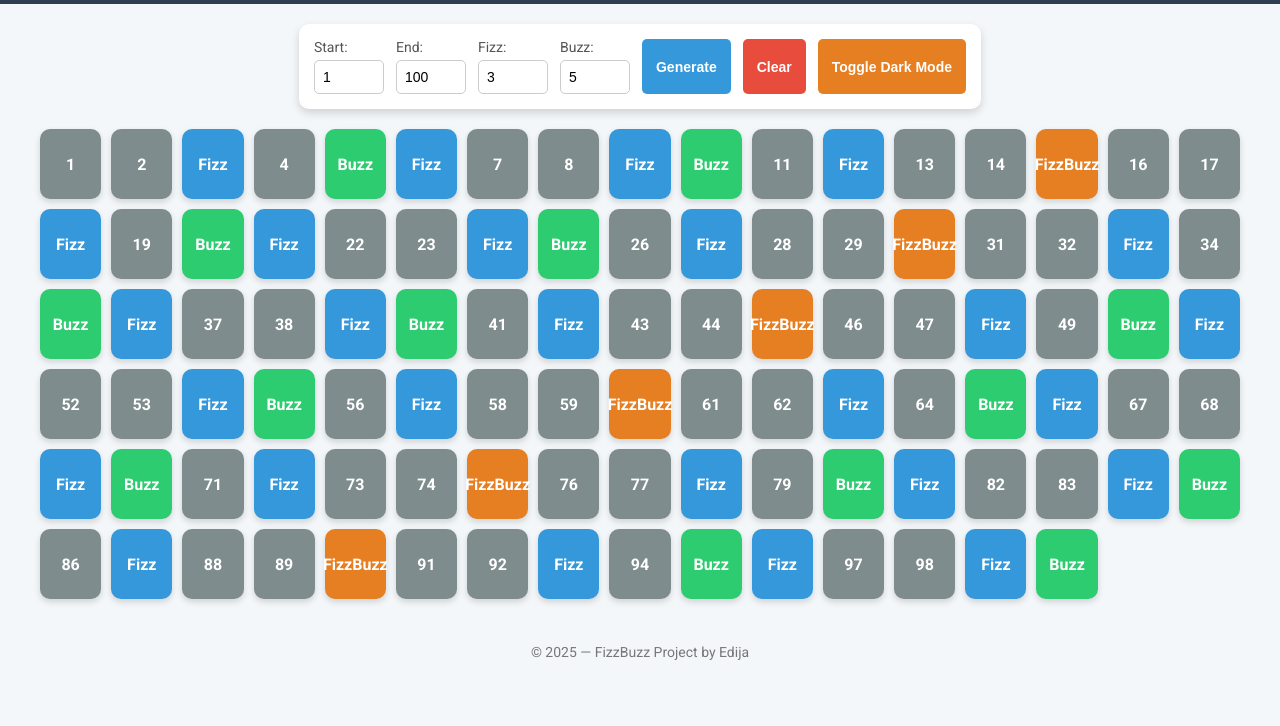
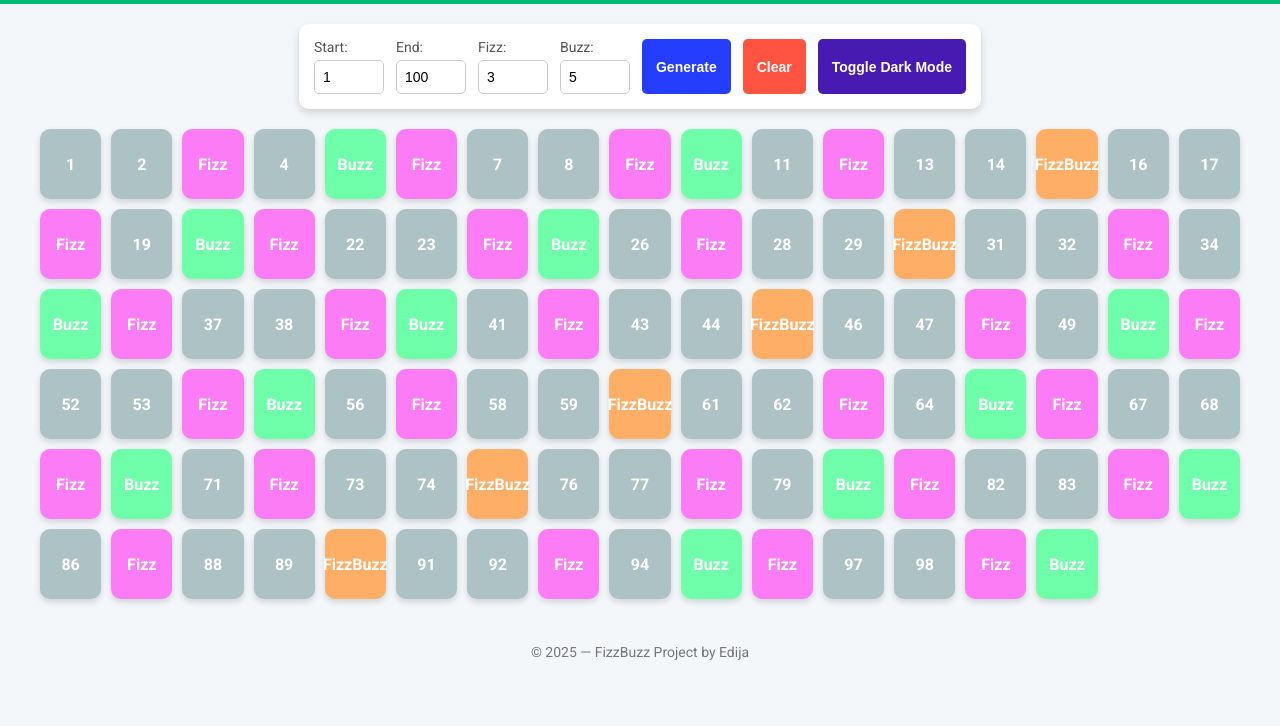
Before and after one commit to Edija123/Homework_3, a plain HTML site: page index.html in a window 1280 px wide. Shown: the part 74-800 px from the top of the page. Drawn offline with Linux system fonts and the light colour scheme.

Commit message:
Add files via upload

```diff
--- a/index.html
+++ b/index.html
@@ -6,15 +6,15 @@
 <title>FizzBuzz Generator</title>
 <link href="https://fonts.googleapis.com/css2?family=Roboto:wght@400;700&display=swap" rel="stylesheet">
 <style>
-  /* Global Styles */
+  /* Style */
   * { box-sizing: border-box; margin: 0; padding: 0; }
   body { font-family: 'Roboto', sans-serif; background:#f4f7fa; color:#333; display:flex; flex-direction:column; min-height:100vh; transition: background 0.4s, color 0.4s; }
 
-  /* Dark mode */
+  /* Dark mode style */
   body.dark { background:#1e1e1e; color:#f0f0f0; }
 
-  header { background:#2c3e50; color:#ecf0f1; padding:20px; text-align:center; transition: background 0.4s, color 0.4s; }
-  header.dark { background:#111; color:#f0f0f0; }
+  header { background:#03ba74; color:#ecf0f1; padding:20px; text-align:center; transition: background 0.4s, color 0.4s; }
+  header.dark { background:#001c11; color:#f0f0f0; }
   header h1 { font-size:2em; letter-spacing:2px; }
 
   /* Controls panel */
@@ -30,12 +30,12 @@
   .controls button { padding:8px 14px; font-size:14px; border-radius:5px; border:none; cursor:pointer; font-weight:bold; transition: transform 0.2s, background 0.3s; }
   .controls button:hover { transform: scale(1.05); }
 
-  #generateBtn { background:#3498db; color:white; }
-  #generateBtn:hover { background:#2980b9; }
-  #clearBtn { background:#e74c3c; color:white; }
-  #clearBtn:hover { background:#c0392b; }
-  #darkModeBtn { background:#e67e22; color:white; }
-  #darkModeBtn:hover { background:#d35400; }
+  #generateBtn { background:#243dff; color:white; }
+  #generateBtn:hover { background:#001eff; }
+  #clearBtn { background:#ff5441; color:white; }
+  #clearBtn:hover { background:#ff1900; }
+  #darkModeBtn { background:#471ab1; color:white; }
+  #darkModeBtn:hover { background:#1c005f; }
 
   /* Grid */
   main { display:grid; gap:10px; width:95%; max-width:1200px; margin:0 auto 30px auto; grid-template-columns:repeat(auto-fit,minmax(60px,1fr)); }
@@ -45,10 +45,10 @@
   main .box:hover { transform:scale(1.1); box-shadow:0 6px 12px rgba(0,0,0,0.2); }
 
   /* FizzBuzz colors */
-  .fizz { background:#3498db; }
-  .buzz { background:#2ecc71; }
-  .fizzbuzz { background:#e67e22; }
-  .number { background:#7f8c8d; color:black; }
+  .fizz { background:#fc7cf5; }
+  .buzz { background:#6fffab; }
+  .fizzbuzz { background:#ffae66; }
+  .number { background:#acc2c4; color:black; }
   body.dark main .number { background:#555; color:#f0f0f0; }
 
   footer { text-align:center; padding:15px 0; font-size:14px; color:#777; transition: color 0.4s; }
```
